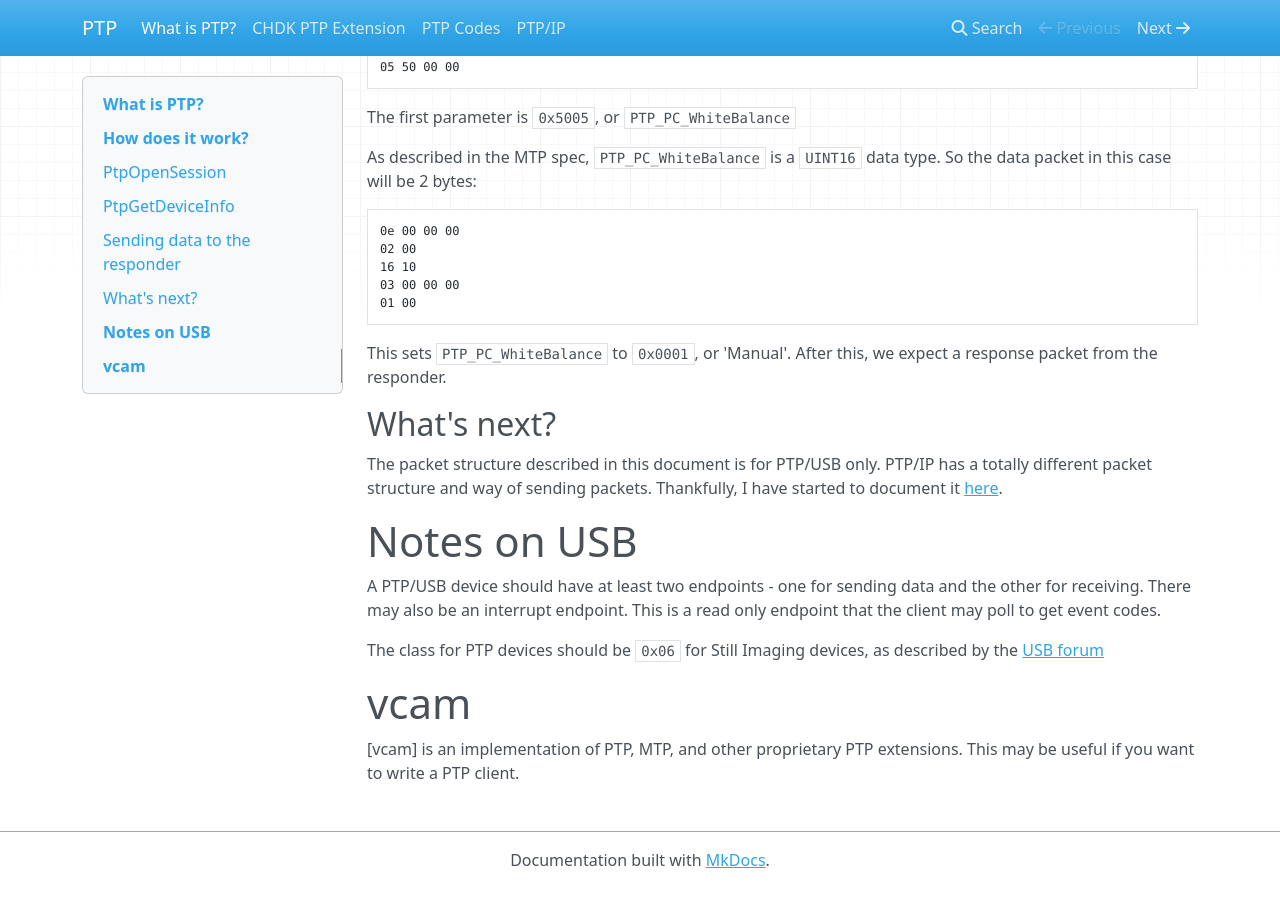
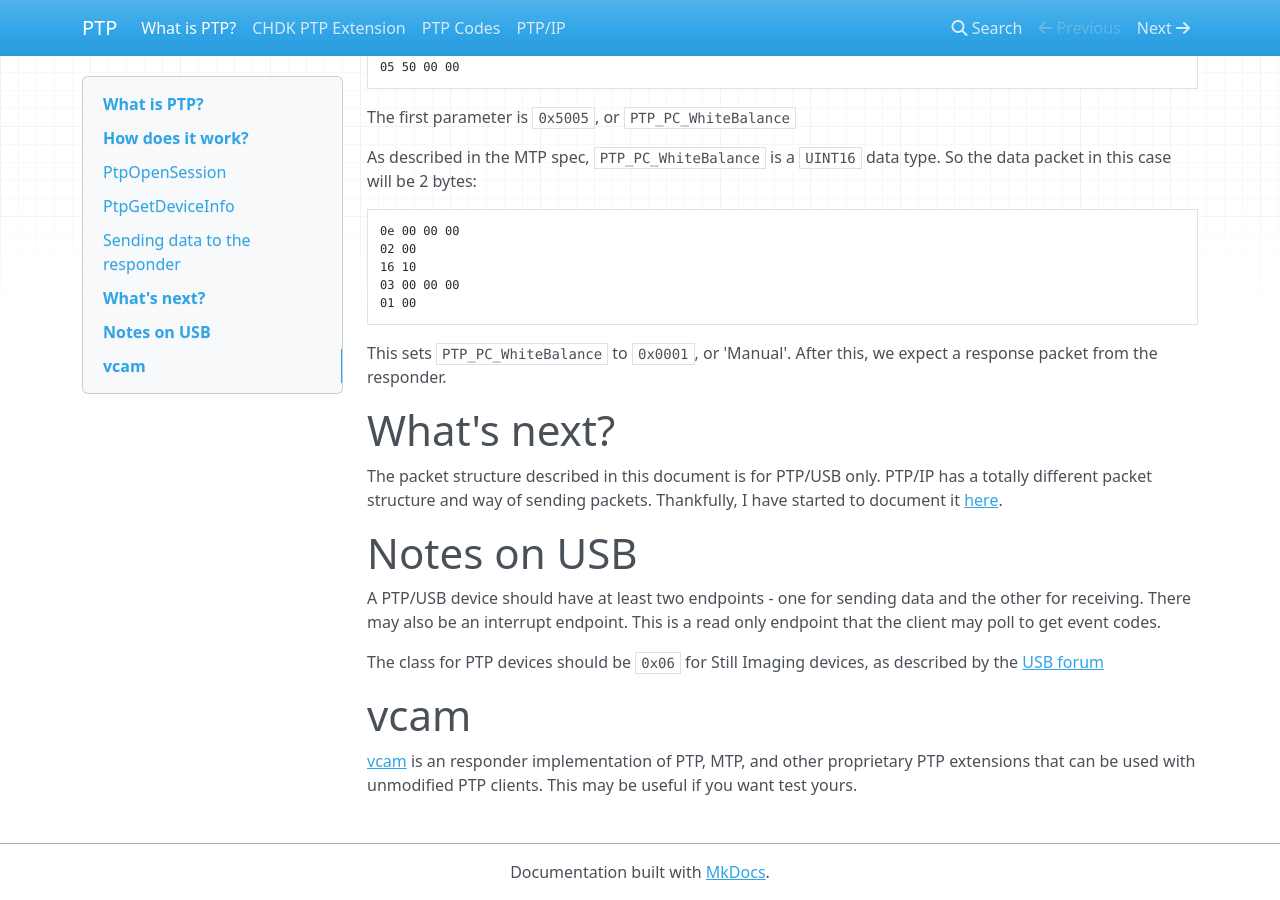
Before and after one commit to petabyt/ptp, an MkDocs documentation site: the page built from docs/index.md, in a window 1280 px wide and 900 px high, scrolled down 4053 px. Built offline with MkDocs 1.6.1, drawn with Linux system fonts in a browser that asks for light colours; nearby versions of some CDN libraries.

Commit message:
Fix notes

```diff
--- a/docs/index.md
+++ b/docs/index.md
@@ -192,7 +192,7 @@ So the data packet in this case will be 2 bytes:
 This sets `PTP_PC_WhiteBalance` to `0x0001`, or 'Manual'.
 After this, we expect a response packet from the responder.
 
-## What's next?
+# What's next?
 The packet structure described in this document is for PTP/USB only. PTP/IP has a totally different packet structure and way of sending packets.
 Thankfully, I have started to document it [here](ip).
 
@@ -203,4 +203,5 @@ There may also be an interrupt endpoint. This is a read only endpoint that the c
 The class for PTP devices should be `0x06` for Still Imaging devices, as described by the [USB forum](https://www.usb.org/defined-class-codes)
 
 # vcam
-[vcam] is an implementation of PTP, MTP, and other proprietary PTP extensions. This may be useful if you want to write a PTP client.
+[vcam](https://github.com/petabyt/vcam) is an responder implementation of PTP, MTP, and other proprietary PTP extensions that can be used with unmodified PTP clients.
+This may be useful if you want test yours.
```
